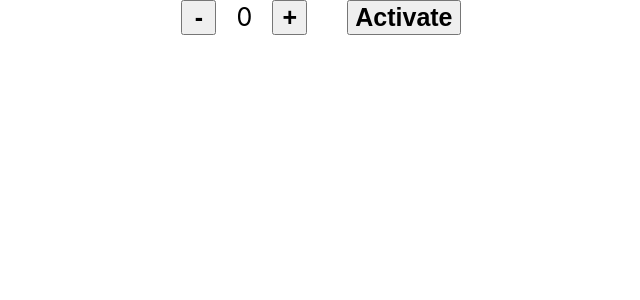
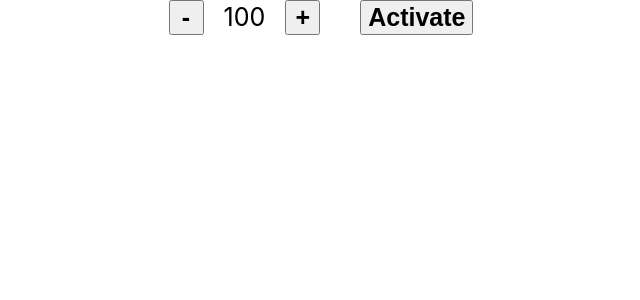
Before and after one commit to vishal7997/react-behind-the-scenes, a React (Create React App) app: page / in a window 1280 px wide. Shown: the top 300 px of the page, without its empty margins (319-959 px from the left). Built offline with nearby package versions, Linux system fonts and the light colour scheme.

Commit message:
understanding useMemo hook

```diff
--- a/src/Components/Demo/Demo.js
+++ b/src/Components/Demo/Demo.js
@@ -1,4 +1,4 @@
-import React, { useCallback, useState } from "react";
+import React, { useCallback, useMemo, useState } from "react";
 import "./Demo.css";
 import Span from "../UI/Span/Span";
 import Button from "../UI/Button/Button";
@@ -26,12 +26,16 @@ function Demo() {
     setCount(0);
   }
 
+  let list = useMemo(() => {
+    return [100, 200];
+  }, []);
+
   console.log("DEMO EXECUTED");
 
   return (
     <div>
       <Button clickHandler={decrementHandler}>-</Button>
-      <Span>{count}</Span>
+      <Span>{list}</Span>
       <Button clickHandler={incrementHandler}>+</Button>
       <Button clickHandler={activateHandler}>Activate</Button>
     </div>
--- a/src/Components/UI/Span/Span.js
+++ b/src/Components/UI/Span/Span.js
@@ -3,7 +3,7 @@ import React from "react";
 function Span(props) {
   console.log("SPAN EXECUTED");
 
-  return <span>{props.children}</span>;
+  return <span>{props.children[0]}</span>;
 }
 
 export default React.memo(Span);
```
